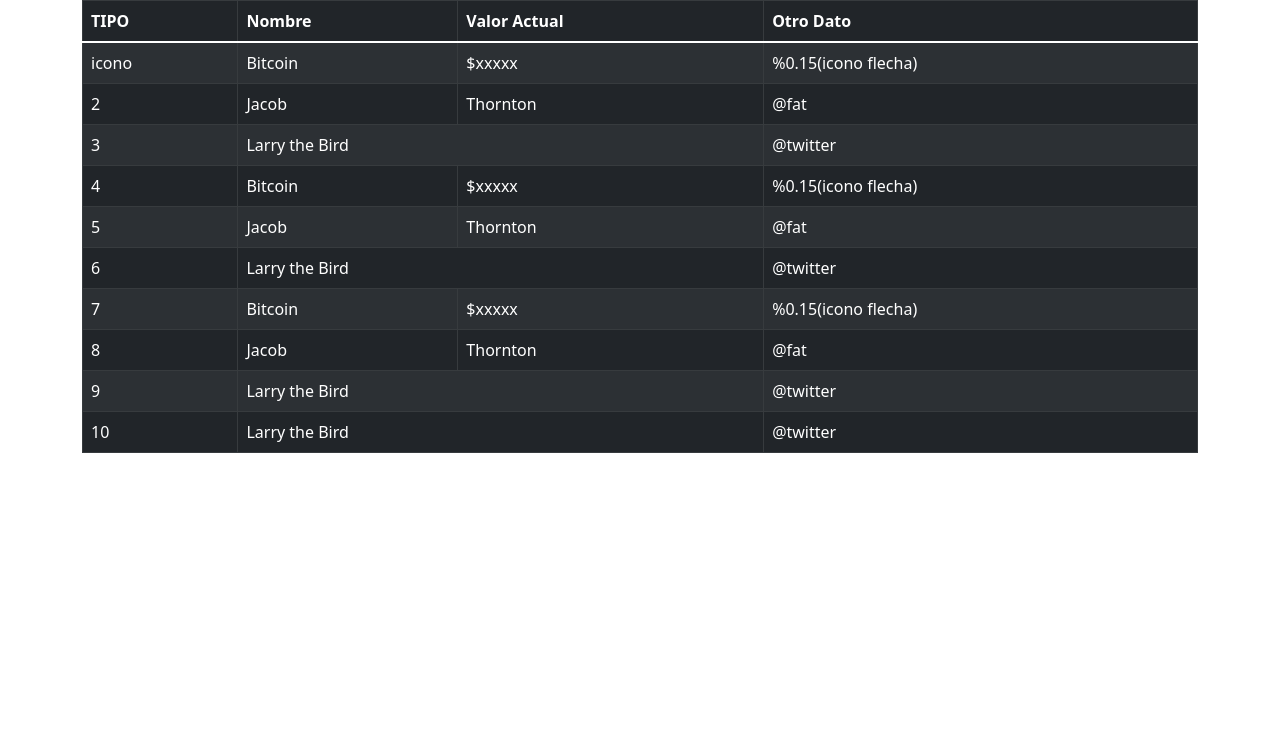
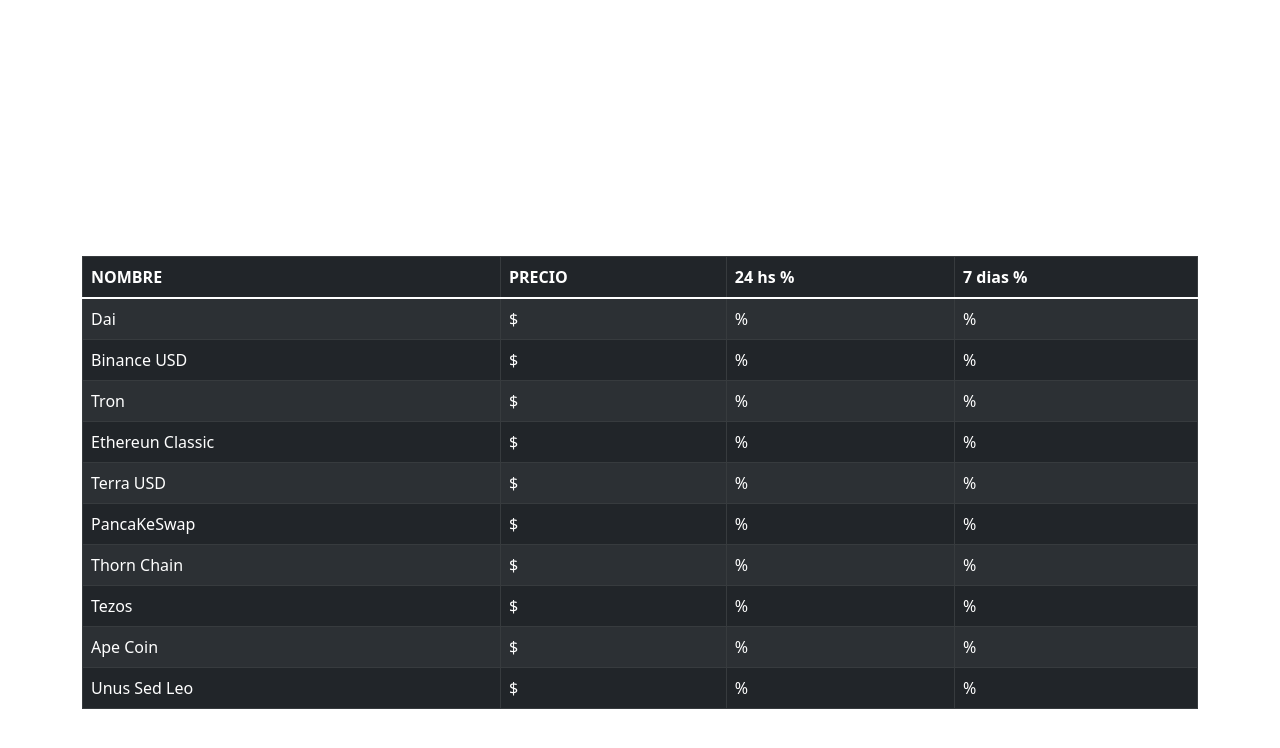
Before and after one commit to LucasFerruchi/Hackathon, a React (Create React App) app: page /homepage in a window 1280 px wide. Shown: the top 748 px of the page. Built offline with nearby package versions, Linux system fonts and the light colour scheme.

Commit message:
agrego las categorias de la table

```diff
--- a/src/components/HomeMain/HomeMain.css
+++ b/src/components/HomeMain/HomeMain.css
@@ -0,0 +1,3 @@
+.container{
+    padding-top: 20%;
+}
--- a/src/components/HomeMain/HomeMain.js
+++ b/src/components/HomeMain/HomeMain.js
@@ -1,5 +1,5 @@
 import { Table, Container } from "react-bootstrap";
-import './HomeMain.css';
+import "./HomeMain.css";
 
 const HomeMain = () => {
   return (
@@ -8,68 +8,72 @@
   <Table striped bordered hover variant="dark">
   <thead>
     <tr>
-      <th>TIPO</th>
-      <th>Nombre</th>
-      <th>Valor Actual</th>
-      <th>Otro Dato</th>
+      <th>NOMBRE</th>
+      <th>PRECIO</th>
+      <th>24 hs %</th>
+      <th>7 dias %</th>
     </tr>
   </thead>
   <tbody>
     <tr>
-      <td>icono</td>
-      <td>Bitcoin</td>
-      <td>$xxxxx</td>
-      <td>%0.15(icono flecha)</td>
+      <td>Dai</td>
+      <td>$</td>
+      <td>%</td>
+      <td>%</td>
     </tr>
     <tr>
-      <td>2</td>
-      <td>Jacob</td>
-      <td>Thornton</td>
-      <td>@fat</td>
+      <td>Binance USD</td>
+      <td>$</td>
+      <td>%</td>
+      <td>%</td>
     </tr>
     <tr>
-      <td>3</td>
-      <td colSpan={2}>Larry the Bird</td>
-      <td>@twitter</td>
+      <td>Tron</td>
+      <td>$</td>
+      <td>%</td>
+      <td>%</td>
     </tr>
     <tr>
-      <td>4</td>
-      <td>Bitcoin</td>
-      <td>$xxxxx</td>
-      <td>%0.15(icono flecha)</td>
+      <td>Ethereun Classic</td>
+      <td>$</td>
+      <td>%</td>
+      <td>%</td>
     </tr>
     <tr>
-      <td>5</td>
-      <td>Jacob</td>
-      <td>Thornton</td>
-      <td>@fat</td>
+      <td>Terra USD</td>
+      <td>$</td>
+      <td>%</td>
+      <td>%</td>
     </tr>
     <tr>
-      <td>6</td>
-      <td colSpan={2}>Larry the Bird</td>
-      <td>@twitter</td>
+      <td>PancaKeSwap</td>
+      <td> $</td>
+      <td>%</td>
+      <td>%</td>
     </tr>
     <tr>
-      <td>7</td>
-      <td>Bitcoin</td>
-      <td>$xxxxx</td>
-      <td>%0.15(icono flecha)</td>
+      <td>Thorn Chain</td>
+      <td>$</td>
+      <td>%</td>
+      <td>%</td>
     </tr>
     <tr>
-      <td>8</td>
-      <td>Jacob</td>
-      <td>Thornton</td>
-      <td>@fat</td>
+      <td>Tezos</td>
+      <td>$</td>
+      <td>%</td>
+      <td>%</td>
     </tr>
     <tr>
-      <td>9</td>
-      <td colSpan={2}>Larry the Bird</td>
-      <td>@twitter</td>
+      <td>Ape Coin</td>
+      <td>$</td>
+      <td>%</td>
+      <td>%</td>
     </tr>
     <tr>
-      <td>10</td>
-      <td colSpan={2}>Larry the Bird</td>
-      <td>@twitter</td>
+      <td>Unus Sed Leo</td>
+      <td>$</td>
+      <td>%</td>
+      <td>%</td>
     </tr>
     </tbody>
 </Table>
```
